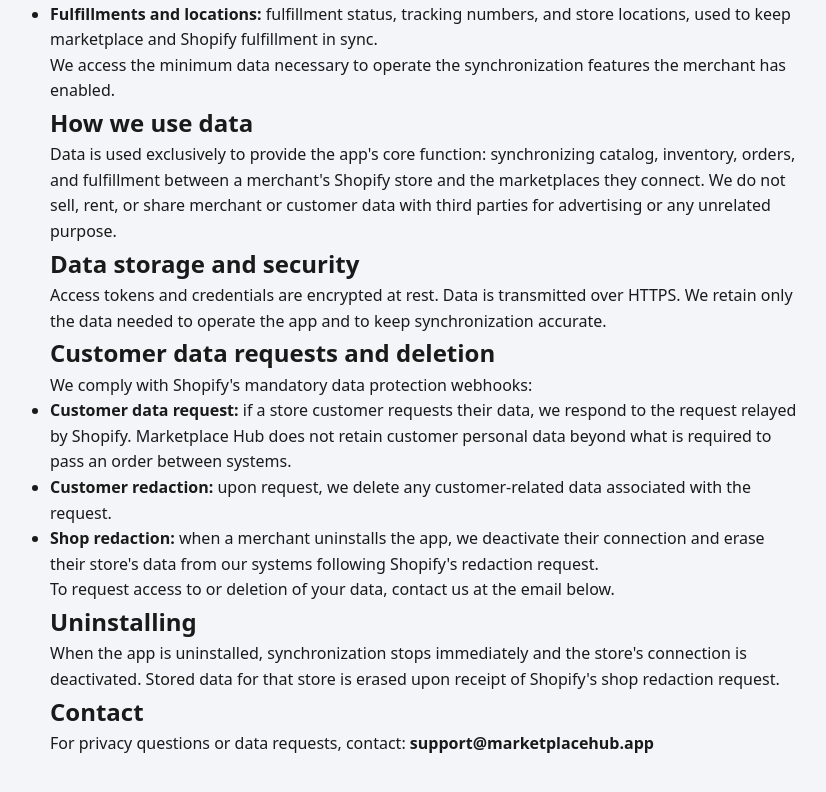
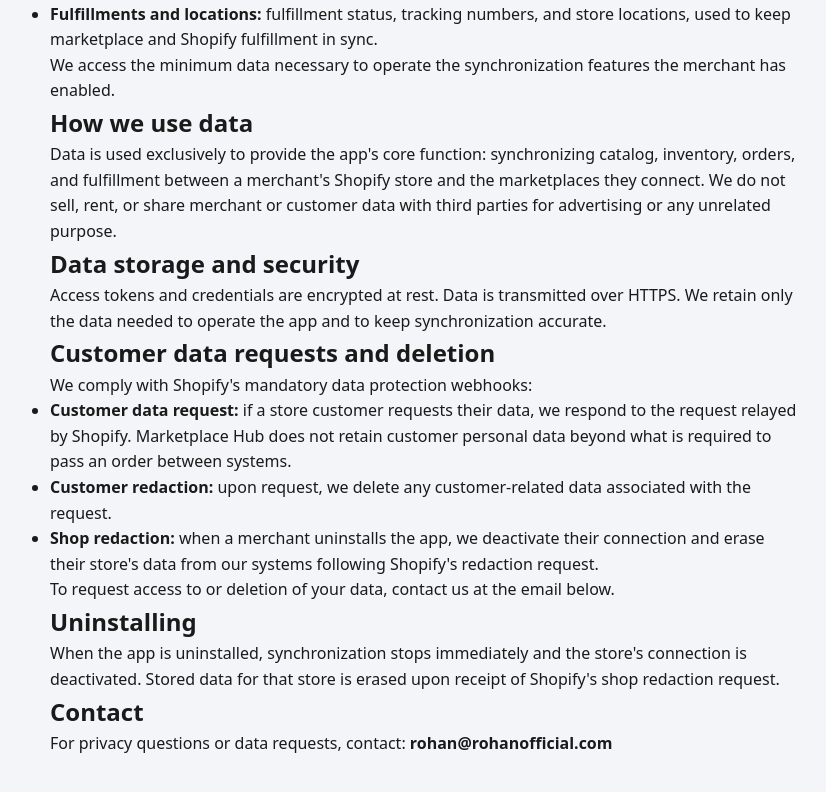
Before and after one commit to rohanr92/marketplace-hub, a React (Vite) app in the folder frontend/: page /privacy in a window 1280 px wide. Shown: the part 384-1176 px from the top of the page, without its empty margins (214-1040 px from the left). Built offline with nearby package versions, Linux system fonts and the light colour scheme; no server answers.

Commit message:
Use real contact email in privacy policy

```diff
--- a/frontend/src/Privacy.tsx
+++ b/frontend/src/Privacy.tsx
@@ -34,7 +34,7 @@
       <p>When the app is uninstalled, synchronization stops immediately and the store's connection is deactivated. Stored data for that store is erased upon receipt of Shopify's shop redaction request.</p>
 
       <h2>Contact</h2>
-      <p>For privacy questions or data requests, contact: <strong>support@marketplacehub.app</strong></p>
+      <p>For privacy questions or data requests, contact: <strong>rohan@rohanofficial.com</strong></p>
     </div>
   );
 }
```
